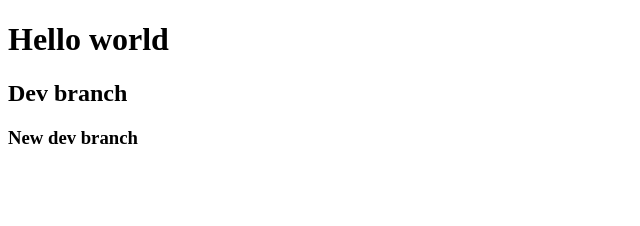
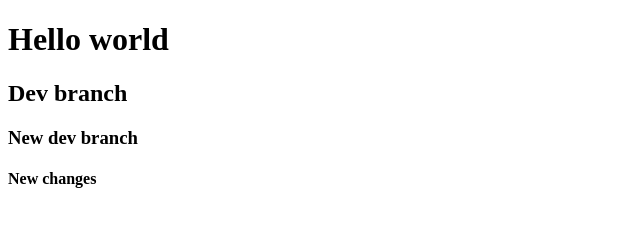
Before and after one commit to EastWest2000/demogit, a plain HTML site: page index.html in a window 1280 px wide. Shown: the whole page, without its empty margins (0-640 px from the left). Drawn offline with Linux system fonts and the light colour scheme.

Commit message:
some changes

```diff
--- a/index.html
+++ b/index.html
@@ -9,5 +9,6 @@
   <h1>Hello world</h1>
   <h2>Dev branch</h2>
   <h3>New dev branch</h3>
+  <h4>New changes</h4>
 </body>
 </html>
```
